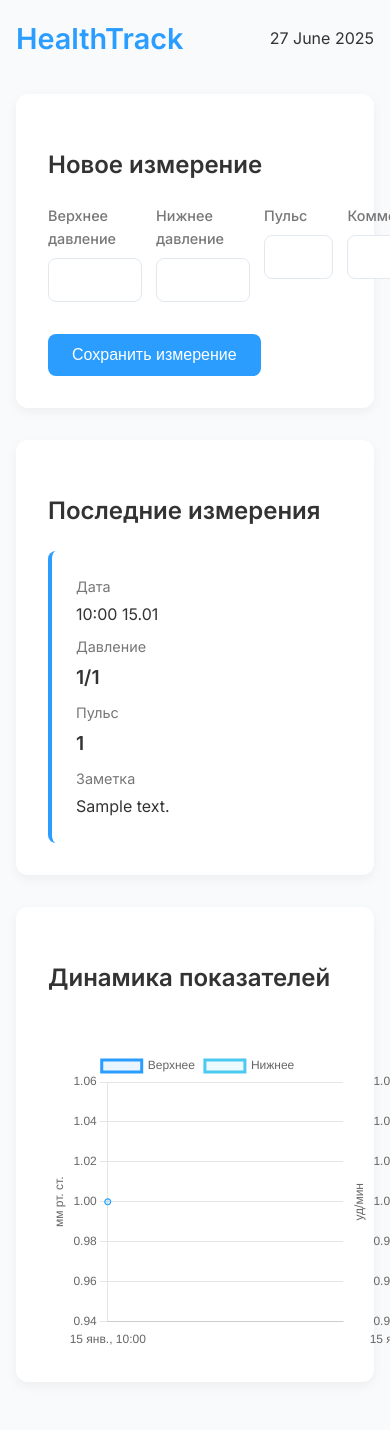
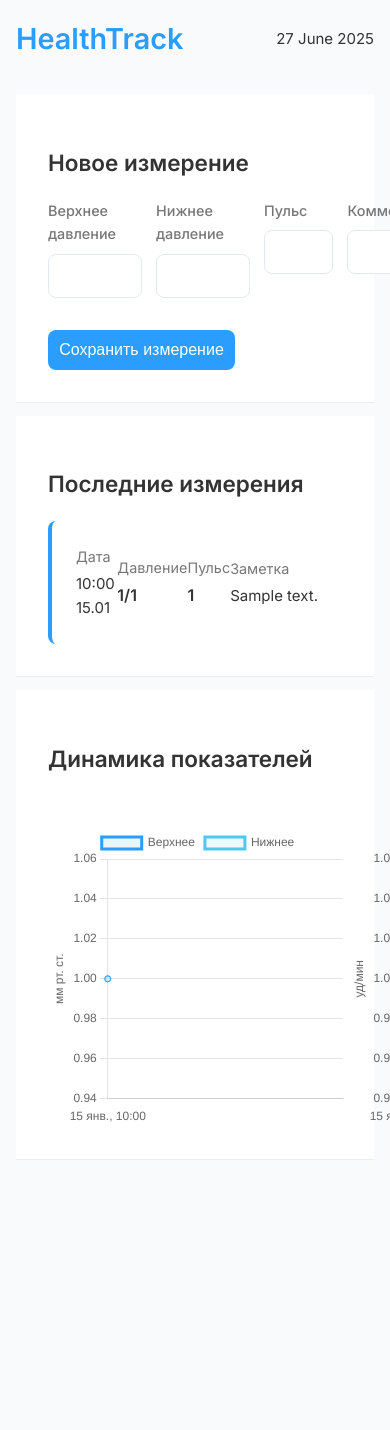
Before and after one commit to artFronix/blood-pressure-tracker, a Flask app: page / in a window 390 px wide; the page is wider, and only the part inside the window is pictured. After the commit the page ends 1160 px from the top of that part, so only its background shows below. Run offline with Flask 3, Linux system fonts and the light colour scheme; tables that the repository leaves empty hold one stand-in row (values such as "Sample post").

Commit message:
Mobile version fixes

```diff
--- a/static/css/style.css
+++ b/static/css/style.css
@@ -126,13 +126,41 @@
   }
 
   /* Адаптивность */
-  @media (max-width: 768px) {
-    .form-grid {
-      grid-template-columns: 1fr;
+  /* Оптимизация для маленьких экранов */
+  @media (max-width: 480px) {
+    body {
+      font-size: 15px;
     }
 
-    .record-card {
-      grid-template-columns: 1fr;
-      gap: 0.5rem;
+    .card {
+      border-radius: 0;
+      margin-bottom: 0.8rem;
+      box-shadow: none;
+      border-bottom: 1px solid #eee;
+    }
+
+    .btn {
+      padding: 0.7rem;
+    }
+
+    .record-value {
+      font-size: 1rem;
     }
   }
+}
+
+/* Темная тема (опционально) */
+@media (prefers-color-scheme: dark) {
+  :root {
+    --text: #f0f0f0;
+    --text-light: #aaa;
+    --bg: #121212;
+    --card-bg: #1e1e1e;
+  }
+
+  .form-control {
+    background: #2d2d2d;
+    border-color: #444;
+    color: white;
+  }
+}
```
